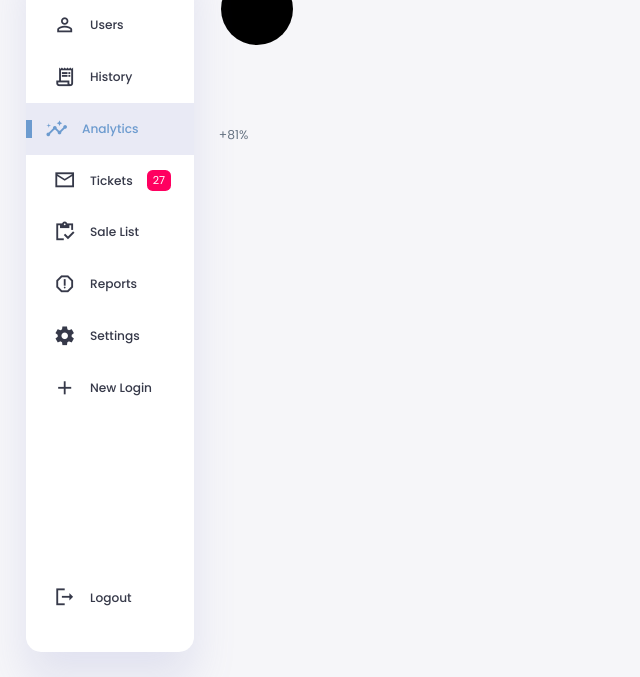
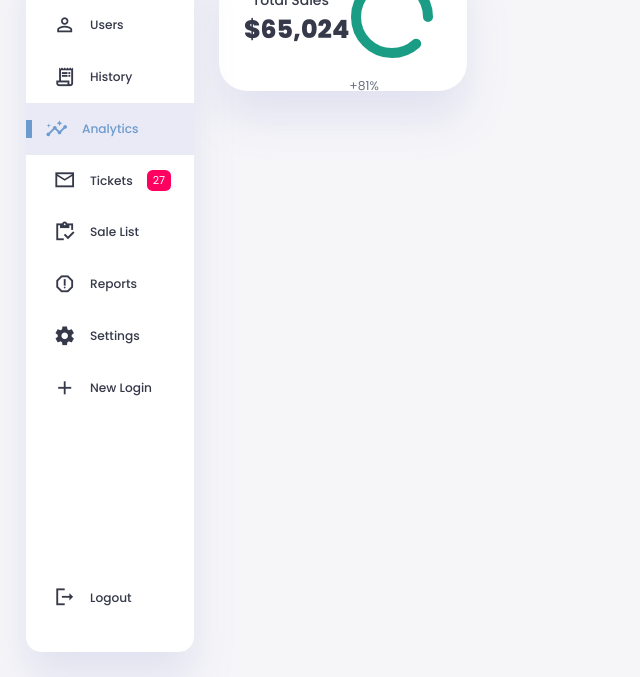
Before and after one commit to ryanpolson3/Dashboard, a plain HTML site: page index.html in a window 1280 px wide. Shown: the part 123-800 px from the top of the page, without its empty margins (0-640 px from the left). Drawn offline with Linux system fonts and the light colour scheme.

Commit message:
Styling main

```diff
--- a/styles.css
+++ b/styles.css
@@ -119,6 +119,7 @@ b {
    grid-template-columns: 12rem auto 23rem;
 }
 
+/* Sidebar */
 aside {
    height: 100vh;
 }
@@ -218,3 +219,64 @@ aside .sidebar .message-count {
    font-size: 11px;
    border-radius: var(--border-radius-1);
 }
+
+/* Main */
+main {
+   margin-top: 1.4rem;
+}
+
+main .analyse {
+   display: grid;
+   grid-template-columns: repeat(3, 1fr);
+   gap: 1.6rem;
+}
+
+main .analyse > div {
+   background-color: var(--color-white);
+   padding: var(--card-padding);
+   border-radius: var(--card-border-radius);
+   margin-top: 1rem;
+   box-shadow: var(--box-shadow);
+   cursor: pointer;
+   transition: all 0.3s ease;
+}
+
+main .analyse > div:hover {
+   box-shadow: none;
+}
+
+main .analyse > div .status {
+   display: flex;
+   align-items: center;
+   justify-content: space-between;
+}
+
+main .analyse h3 {
+   margin-left: 0.6rem;
+   font-size: 1rem;
+}
+
+main .analyse .progresss {
+   position: relative;
+   width: 92px;
+   height: 92px;
+   border-radius:  50%;
+}
+
+main .analyse svg {
+   width: 7rem;
+   height: 7rem;
+}
+
+main .analyse svg circle {
+   fill: none;
+   stroke-width: 10;
+   stroke-linecap: round;
+   transform: translate(5px, 5px);
+}
+
+main .analyse .sales svg circle {
+   stroke: var(--color-success);
+   stroke-dashoffset: -30;
+   stroke-dasharray: 200;
+}
```
